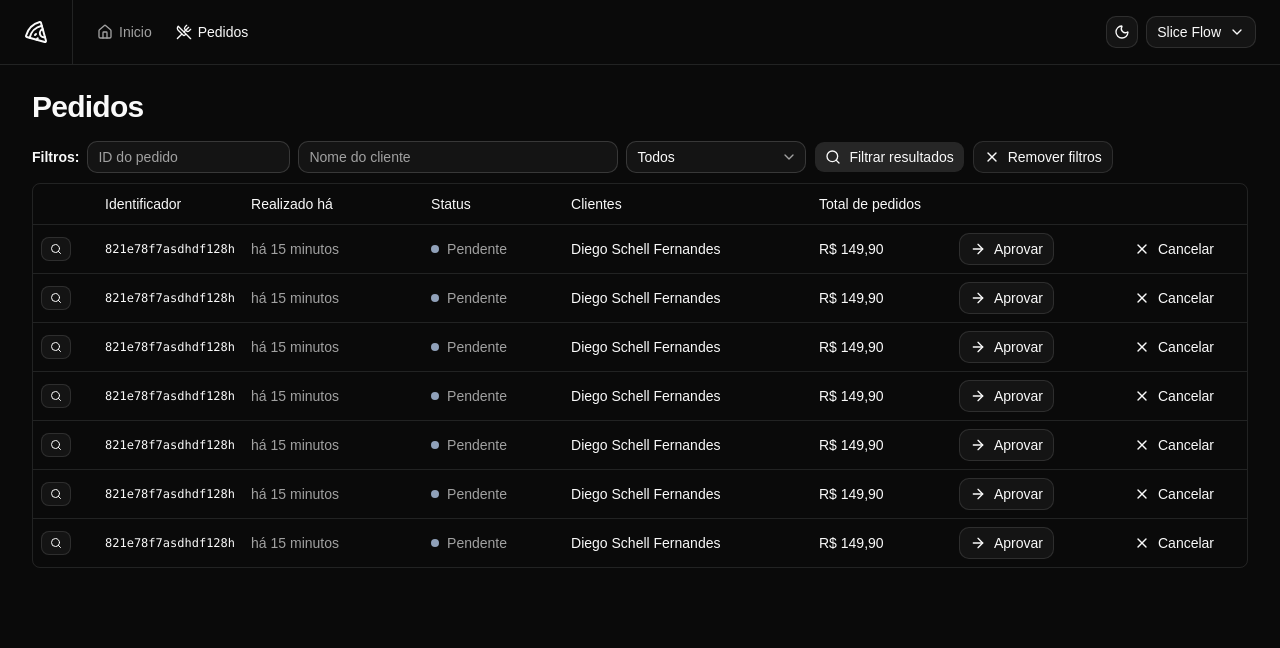
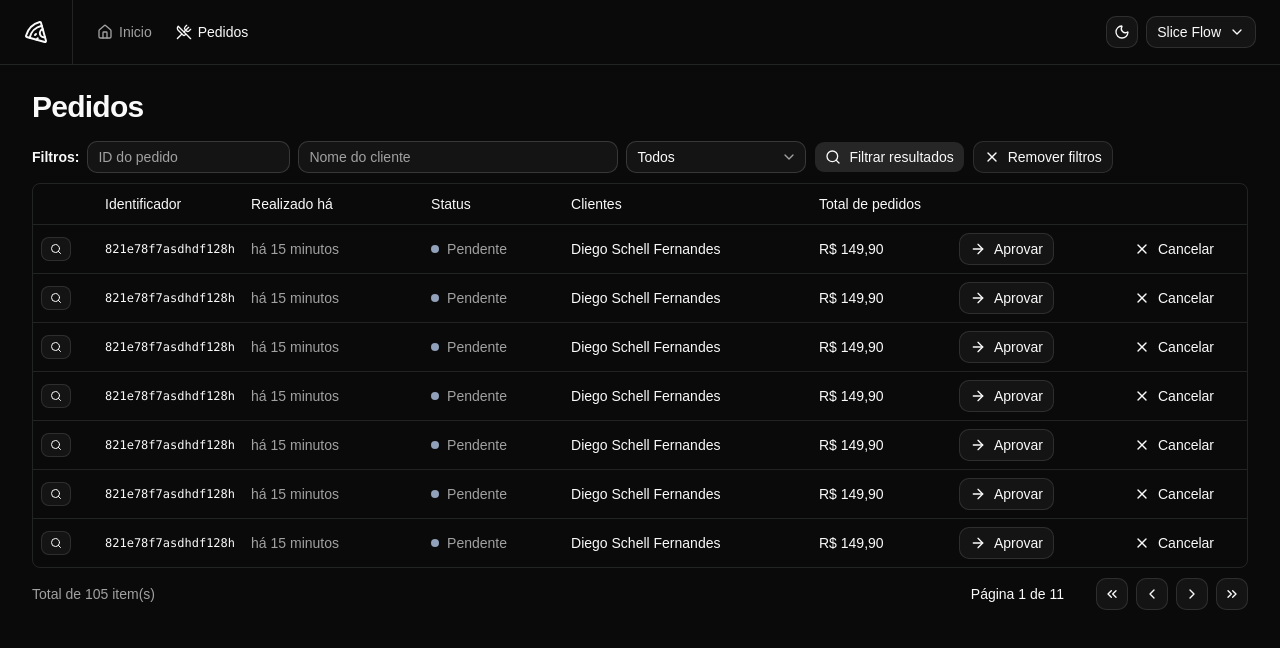
Before and after one commit to MDM04/Slice-Flow, a React (Vite) app: page /orders in a window 1280 px wide. Shown: the top 648 px of the page. Built offline with nearby package versions, Linux system fonts and the light colour scheme.

Commit message:
feat: Add pagination component

```diff
--- /dev/null
+++ b/src/components/pagination.tsx
@@ -0,0 +1,54 @@
+import {
+  ChevronLeft,
+  ChevronRight,
+  ChevronsLeft,
+  ChevronsRight,
+} from 'lucide-react'
+
+import { Button } from './ui/button'
+
+interface PaginationProps {
+  pageIndex: number
+  totalCount: number
+  perPage: number
+}
+
+export function Pagination({
+  pageIndex,
+  perPage,
+  totalCount,
+}: PaginationProps) {
+  const pages = Math.ceil(totalCount / perPage) || 1
+
+  return (
+    <div className="flex items-center justify-between">
+      <span className="text-muted-foreground text-sm">
+        Total de {totalCount} item(s)
+      </span>
+
+      <div className="flex items-center gap-6 lg:gap-8">
+        <div className="text-sm font-medium">
+          Página {pageIndex + 1} de {pages}
+        </div>
+        <div className="flex items-center gap-2">
+          <Button variant="outline" className="h-8 w-8 p-0">
+            <ChevronsLeft className="h-4 w-4" />
+            <span className="sr-only">Primeira página</span>
+          </Button>
+          <Button variant="outline" className="h-8 w-8 p-0">
+            <ChevronLeft className="h-4 w-4" />
+            <span className="sr-only">Página anterior</span>
+          </Button>
+          <Button variant="outline" className="h-8 w-8 p-0">
+            <ChevronRight className="h-4 w-4" />
+            <span className="sr-only">Próxima página</span>
+          </Button>
+          <Button variant="outline" className="h-8 w-8 p-0">
+            <ChevronsRight className="h-4 w-4" />
+            <span className="sr-only">Última página</span>
+          </Button>
+        </div>
+      </div>
+    </div>
+  )
+}
--- a/src/components/ui/select.tsx
+++ b/src/components/ui/select.tsx
@@ -1,7 +1,7 @@
-import * as React from "react"
-import { Select as SelectPrimitive } from "@base-ui/react/select"
-import { cn } from "cn"
-import { ChevronDownIcon, CheckIcon, ChevronUpIcon } from "lucide-react"
+import { Select as SelectPrimitive } from '@base-ui/react/select'
+import { cn } from 'cn'
+import { CheckIcon, ChevronDownIcon, ChevronUpIcon } from 'lucide-react'
+import * as React from 'react'
 
 const Select = SelectPrimitive.Root
 
@@ -9,7 +9,7 @@ function SelectGroup({ className, ...props }: SelectPrimitive.Group.Props) {
   return (
     <SelectPrimitive.Group
       data-slot="select-group"
-      className={cn("scroll-my-1 p-1", className)}
+      className={cn('scroll-my-1 p-1', className)}
       {...props}
     />
   )
@@ -19,7 +19,7 @@ function SelectValue({ className, ...props }: SelectPrimitive.Value.Props) {
   return (
     <SelectPrimitive.Value
       data-slot="select-value"
-      className={cn("flex flex-1 text-left", className)}
+      className={cn('flex flex-1 text-left', className)}
       {...props}
     />
   )
@@ -27,26 +27,26 @@ function SelectValue({ className, ...props }: SelectPrimitive.Value.Props) {
 
 function SelectTrigger({
   className,
-  size = "default",
+  size = 'default',
   children,
   ...props
 }: SelectPrimitive.Trigger.Props & {
-  size?: "sm" | "default"
+  size?: 'sm' | 'default'
 }) {
   return (
     <SelectPrimitive.Trigger
       data-slot="select-trigger"
       data-size={size}
       className={cn(
-        "flex w-fit items-center justify-between gap-1.5 rounded-lg border border-input bg-transparent py-2 pr-2 pl-2.5 text-sm whitespace-nowrap transition-colors outline-none select-none focus-visible:border-ring focus-visible:ring-3 focus-visible:ring-ring/50 disabled:cursor-not-allowed disabled:opacity-50 aria-invalid:border-destructive aria-invalid:ring-3 aria-invalid:ring-destructive/20 data-placeholder:text-muted-foreground data-[size=default]:h-8 data-[size=sm]:h-7 data-[size=sm]:rounded-[min(var(--radius-md),10px)] *:data-[slot=select-value]:line-clamp-1 *:data-[slot=select-value]:flex *:data-[slot=select-value]:items-center *:data-[slot=select-value]:gap-1.5 dark:bg-input/30 dark:hover:bg-input/50 dark:aria-invalid:border-destructive/50 dark:aria-invalid:ring-destructive/40 [&_svg]:pointer-events-none [&_svg]:shrink-0 [&_svg:not([class*='size-'])]:size-4",
-        className
+        "border-input focus-visible:border-ring focus-visible:ring-ring/50 aria-invalid:border-destructive aria-invalid:ring-destructive/20 data-placeholder:text-muted-foreground dark:bg-input/30 dark:hover:bg-input/50 dark:aria-invalid:border-destructive/50 dark:aria-invalid:ring-destructive/40 flex w-fit items-center justify-between gap-1.5 rounded-lg border bg-transparent py-2 pr-2 pl-2.5 text-sm whitespace-nowrap transition-colors outline-none select-none focus-visible:ring-3 disabled:cursor-not-allowed disabled:opacity-50 aria-invalid:ring-3 data-[size=default]:h-8 data-[size=sm]:h-7 data-[size=sm]:rounded-[min(var(--radius-md),10px)] *:data-[slot=select-value]:line-clamp-1 *:data-[slot=select-value]:flex *:data-[slot=select-value]:items-center *:data-[slot=select-value]:gap-1.5 [&_svg]:pointer-events-none [&_svg]:shrink-0 [&_svg:not([class*='size-'])]:size-4",
+        className,
       )}
       {...props}
     >
       {children}
       <SelectPrimitive.Icon
         render={
-          <ChevronDownIcon className="pointer-events-none size-4 text-muted-foreground" />
+          <ChevronDownIcon className="text-muted-foreground pointer-events-none size-4" />
         }
       />
     </SelectPrimitive.Trigger>
@@ -56,16 +56,16 @@ function SelectTrigger({
 function SelectContent({
   className,
   children,
-  side = "bottom",
+  side = 'bottom',
   sideOffset = 4,
-  align = "center",
+  align = 'center',
   alignOffset = 0,
   alignItemWithTrigger = true,
   ...props
 }: SelectPrimitive.Popup.Props &
   Pick<
     SelectPrimitive.Positioner.Props,
-    "align" | "alignOffset" | "side" | "sideOffset" | "alignItemWithTrigger"
+    'align' | 'alignOffset' | 'side' | 'sideOffset' | 'alignItemWithTrigger'
   >) {
   return (
     <SelectPrimitive.Portal>
@@ -80,7 +80,10 @@ function SelectContent({
         <SelectPrimitive.Popup
           data-slot="select-content"
           data-align-trigger={alignItemWithTrigger}
-          className={cn("relative isolate z-50 max-h-(--available-height) w-(--anchor-width) min-w-36 origin-(--transform-origin) overflow-x-hidden overflow-y-auto rounded-lg bg-popover text-popover-foreground shadow-md ring-1 ring-foreground/10 duration-100 data-[align-trigger=true]:animate-none data-[side=bottom]:slide-in-from-top-2 data-[side=inline-end]:slide-in-from-left-2 data-[side=inline-start]:slide-in-from-right-2 data-[side=left]:slide-in-from-right-2 data-[side=right]:slide-in-from-left-2 data-[side=top]:slide-in-from-bottom-2 data-open:animate-in data-open:fade-in-0 data-open:zoom-in-95 data-closed:animate-out data-closed:fade-out-0 data-closed:zoom-out-95", className )}
+          className={cn(
+            'bg-popover text-popover-foreground ring-foreground/10 data-[side=bottom]:slide-in-from-top-2 data-[side=inline-end]:slide-in-from-left-2 data-[side=inline-start]:slide-in-from-right-2 data-[side=left]:slide-in-from-right-2 data-[side=right]:slide-in-from-left-2 data-[side=top]:slide-in-from-bottom-2 data-open:animate-in data-open:fade-in-0 data-open:zoom-in-95 data-closed:animate-out data-closed:fade-out-0 data-closed:zoom-out-95 relative isolate z-50 max-h-(--available-height) w-(--anchor-width) min-w-36 origin-(--transform-origin) overflow-x-hidden overflow-y-auto rounded-lg shadow-md ring-1 duration-100 data-[align-trigger=true]:animate-none',
+            className,
+          )}
           {...props}
         >
           <SelectScrollUpButton />
@@ -99,7 +102,7 @@ function SelectLabel({
   return (
     <SelectPrimitive.GroupLabel
       data-slot="select-label"
-      className={cn("px-1.5 py-1 text-xs text-muted-foreground", className)}
+      className={cn('text-muted-foreground px-1.5 py-1 text-xs', className)}
       {...props}
     />
   )
@@ -114,8 +117,8 @@ function SelectItem({
     <SelectPrimitive.Item
       data-slot="select-item"
       className={cn(
-        "relative flex w-full cursor-default items-center gap-1.5 rounded-md py-1 pr-8 pl-1.5 text-sm outline-hidden select-none focus:bg-accent focus:text-accent-foreground not-data-[variant=destructive]:focus:**:text-accent-foreground data-disabled:pointer-events-none data-disabled:opacity-50 [&_svg]:pointer-events-none [&_svg]:shrink-0 [&_svg:not([class*='size-'])]:size-4 *:[span]:last:flex *:[span]:last:items-center *:[span]:last:gap-2",
-        className
+        "focus:bg-accent focus:text-accent-foreground not-data-[variant=destructive]:focus:**:text-accent-foreground relative flex w-full cursor-default items-center gap-1.5 rounded-md py-1 pr-8 pl-1.5 text-sm outline-hidden select-none data-disabled:pointer-events-none data-disabled:opacity-50 [&_svg]:pointer-events-none [&_svg]:shrink-0 [&_svg:not([class*='size-'])]:size-4 *:[span]:last:flex *:[span]:last:items-center *:[span]:last:gap-2",
+        className,
       )}
       {...props}
     >
@@ -140,7 +143,7 @@ function SelectSeparator({
   return (
     <SelectPrimitive.Separator
       data-slot="select-separator"
-      className={cn("pointer-events-none -mx-1 my-1 h-px bg-border", className)}
+      className={cn('bg-border pointer-events-none -mx-1 my-1 h-px', className)}
       {...props}
     />
   )
@@ -154,13 +157,12 @@ function SelectScrollUpButton({
     <SelectPrimitive.ScrollUpArrow
       data-slot="select-scroll-up-button"
       className={cn(
-        "top-0 z-10 flex w-full cursor-default items-center justify-center bg-popover py-1 [&_svg:not([class*='size-'])]:size-4",
-        className
+        "bg-popover top-0 z-10 flex w-full cursor-default items-center justify-center py-1 [&_svg:not([class*='size-'])]:size-4",
+        className,
       )}
       {...props}
     >
-      <ChevronUpIcon
-      />
+      <ChevronUpIcon />
     </SelectPrimitive.ScrollUpArrow>
   )
 }
@@ -173,13 +175,12 @@ function SelectScrollDownButton({
     <SelectPrimitive.ScrollDownArrow
       data-slot="select-scroll-down-button"
       className={cn(
-        "bottom-0 z-10 flex w-full cursor-default items-center justify-center bg-popover py-1 [&_svg:not([class*='size-'])]:size-4",
-        className
+        "bg-popover bottom-0 z-10 flex w-full cursor-default items-center justify-center py-1 [&_svg:not([class*='size-'])]:size-4",
+        className,
       )}
       {...props}
     >
-      <ChevronDownIcon
-      />
+      <ChevronDownIcon />
     </SelectPrimitive.ScrollDownArrow>
   )
 }
--- a/src/pages/app/orders/orders.tsx
+++ b/src/pages/app/orders/orders.tsx
@@ -1,5 +1,6 @@
 import { Helmet } from 'react-helmet-async'
 
+import { Pagination } from '@/components/pagination'
 import {
   Table,
   TableBody,
@@ -18,7 +19,7 @@ export function Orders() {
 
       <div className="flex flex-col gap-4">
         <h1 className="text-3xl font-bold tracking-tight">Pedidos</h1>
-      </div>
+
         <div className="space-y-2.5">
           <OrderTableFilter />
           <div className="rounded-md border">
@@ -42,6 +43,9 @@ export function Orders() {
               </TableBody>
             </Table>
           </div>
+
+          <Pagination pageIndex={0} totalCount={105} perPage={10} />
+        </div>
       </div>
     </>
   )
```
Lines whose indentation alone changed are shown as unchanged.
